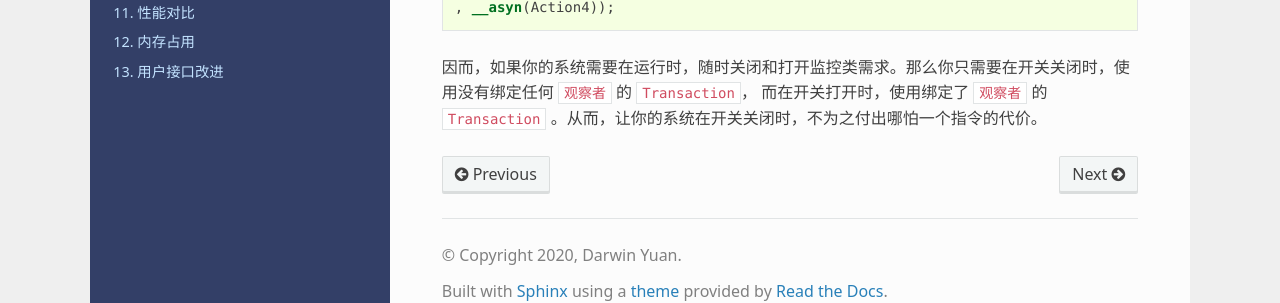
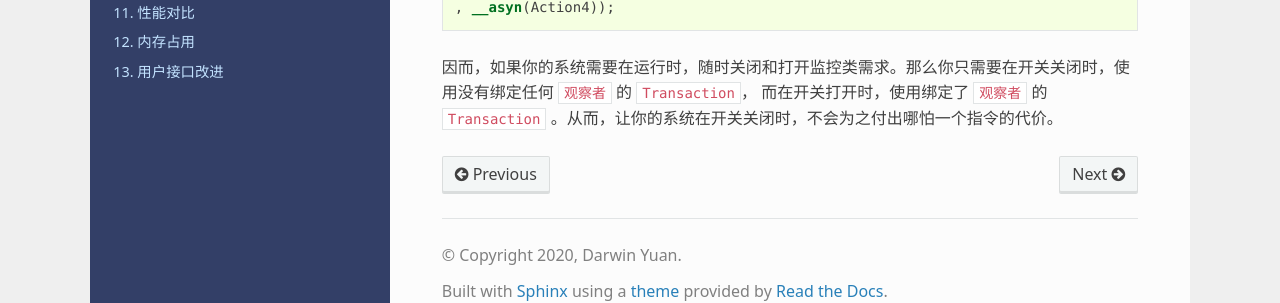
Before and after one commit to godsme/trans-dsl-2, a Sphinx documentation site: the page built from doc/source/monitor.rst, in a window 1280 px wide and 900 px high, scrolled down 4174 px. Shown: the part 572-875 px from the top of the window. Built offline with Sphinx 7.4.7 and the Read the Docs theme 2.0.0, drawn with Linux system fonts in a browser that asks for light colours; formulas are drawn with MathJax 3.

```diff
--- a/doc/source/monitor.rst
+++ b/doc/source/monitor.rst
@@ -223,4 +223,4 @@
    , __asyn(Action4));
 
 因而，如果你的系统需要在运行时，随时关闭和打开监控类需求。那么你只需要在开关关闭时，使用没有绑定任何 ``观察者`` 的 ``Transaction``，
-而在开关打开时，使用绑定了 ``观察者`` 的 ``Transaction`` 。从而，让你的系统在开关关闭时，不为之付出哪怕一个指令的代价。
+而在开关打开时，使用绑定了 ``观察者`` 的 ``Transaction`` 。从而，让你的系统在开关关闭时，不会为之付出哪怕一个指令的代价。
```
Also changed, not shown: other parts of doc/source/monitor.rst (+1 -1 lines).
